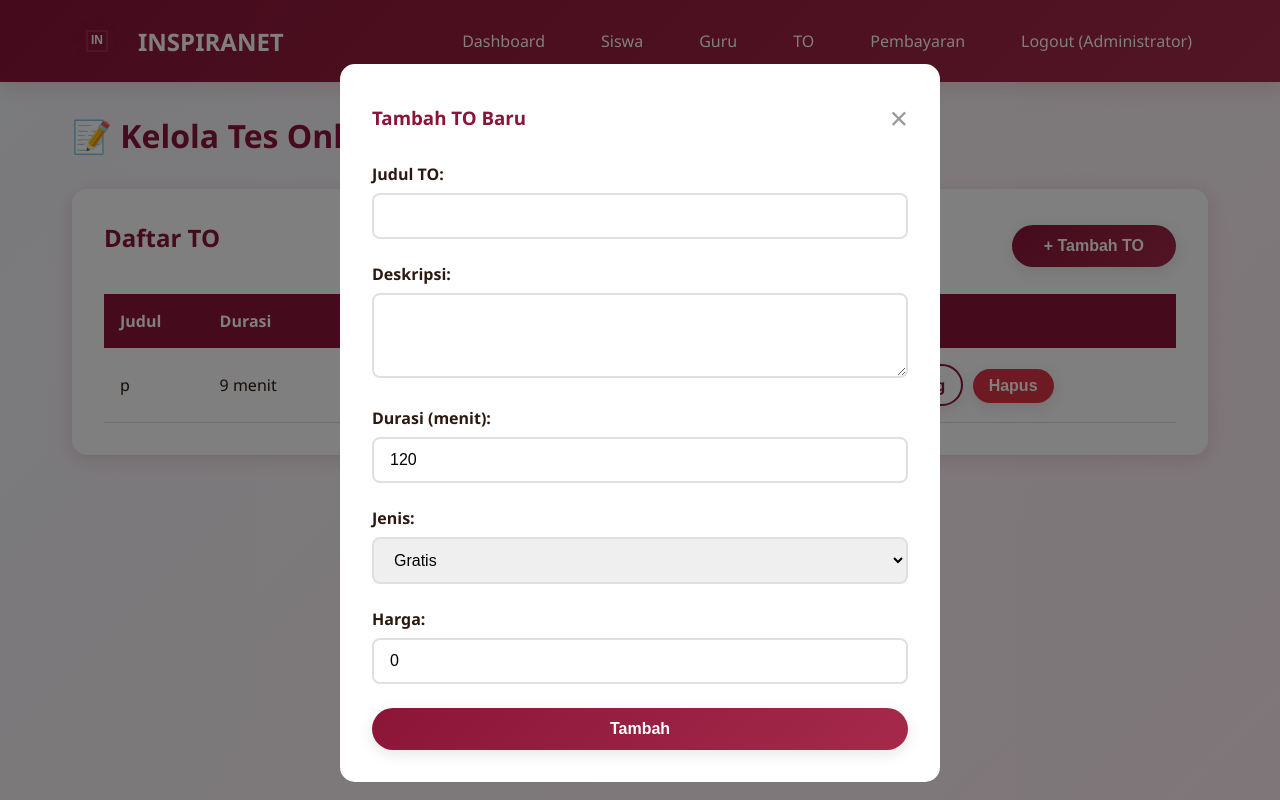
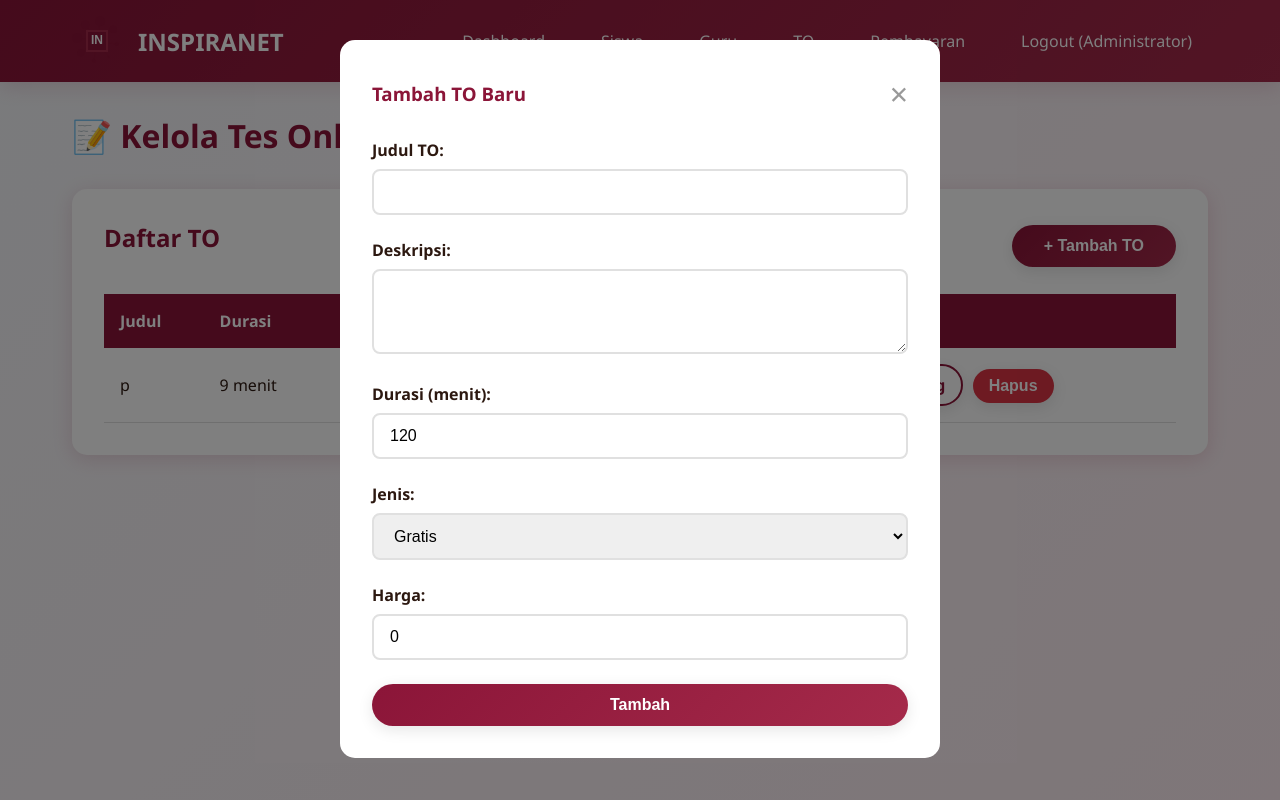
Before and after one commit to rafliyusuf999/aplikasi-tryout-siswa-dan-pembelajaran, a Flask app: page /admin/exams in a window 1280 px wide, after a click on "+ Tambah TO". Run offline with Flask 3, Linux system fonts and the light colour scheme; a user stored in the database is signed in.

Commit message:
Improve the appearance and layout of online testing pages
Adjust CSS for body and modal-content to enable scrolling and refine spacing, ensuring elements are visible and the UI is organized.

Replit-Commit-Author: Agent
Replit-Commit-Session-Id: c963ce8b-8fc8-4289-9296-efdda9b25bbe
Replit-Commit-Checkpoint-Type: intermediate_checkpoint

```diff
--- a/static/css/style.css
+++ b/static/css/style.css
@@ -277,15 +277,20 @@ body {
     height: 100%;
     background: rgba(0, 0, 0, 0.5);
     animation: fadeIn 0.3s ease;
+    overflow-y: auto;
+    padding: 20px 0;
 }
 
 .modal-content {
     background: white;
-    margin: 5% auto;
+    margin: 20px auto;
     padding: 2rem;
     border-radius: 15px;
     max-width: 600px;
+    max-height: calc(100vh - 60px);
+    overflow-y: auto;
     animation: slideUp 0.3s ease;
+    position: relative;
 }
 
 .modal-header {
```
